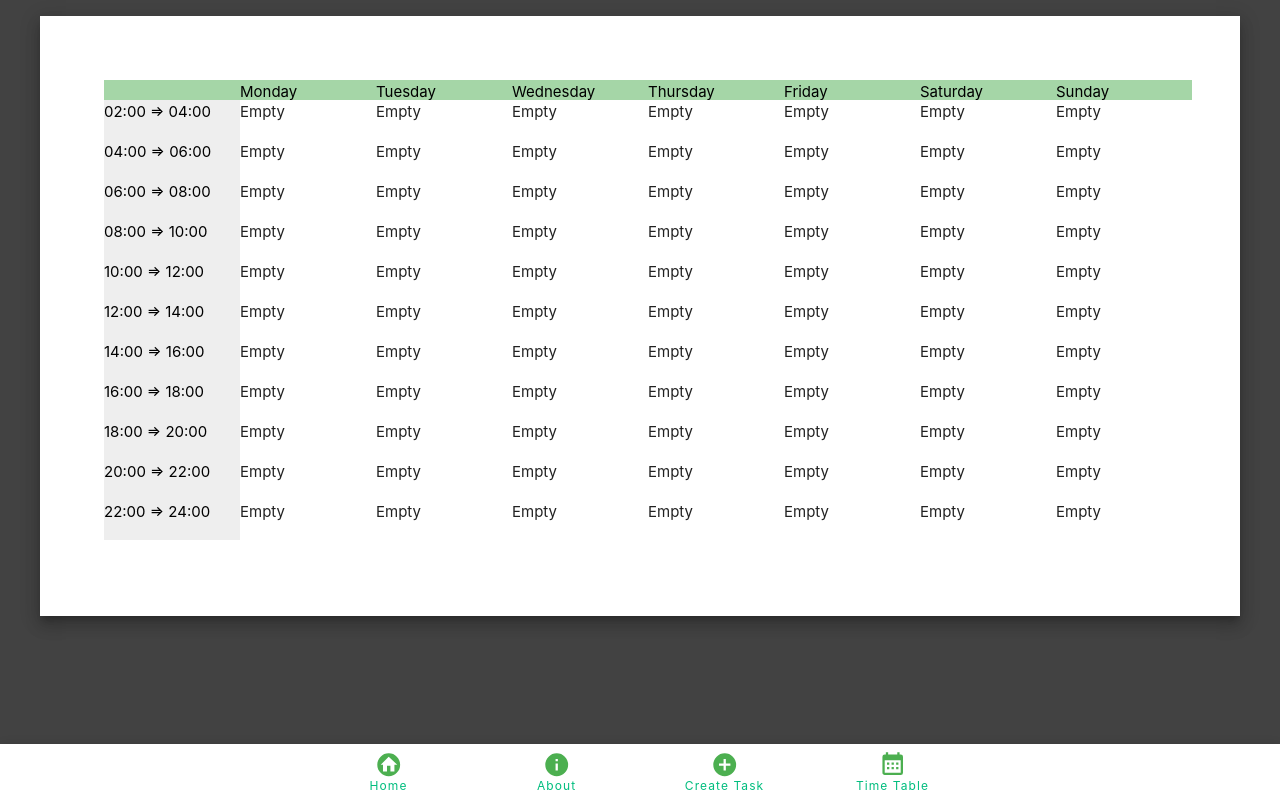
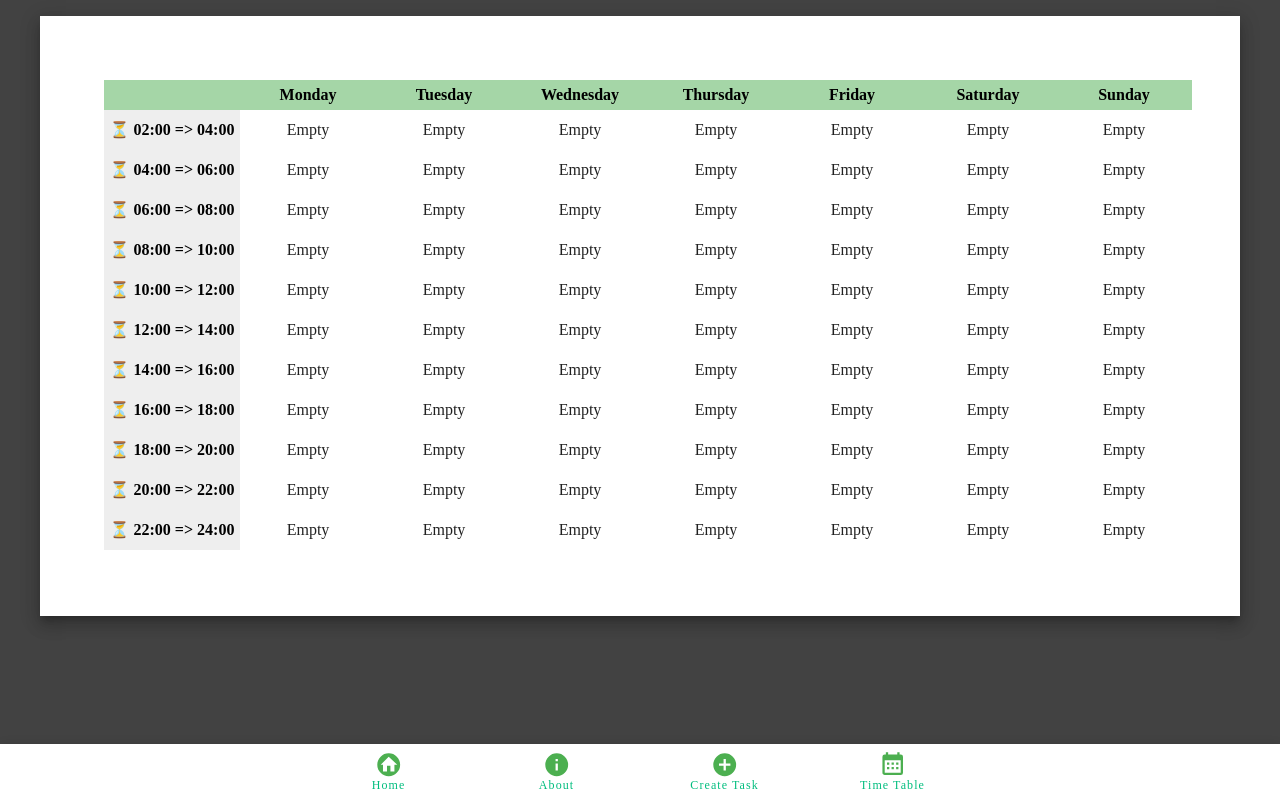
Before and after one commit to ntphuongthao/Web-Project-2, a Vue app: page /timetable in a window 1280 px wide. Built offline with nearby package versions, Linux system fonts and the light colour scheme.

Commit message:
Added styling

```diff
--- a/src/assets/base.css
+++ b/src/assets/base.css
@@ -49,7 +49,7 @@
     --color-text: var(--vt-c-text-dark-2);
   }
 }
-
+@import url("https://fonts.googleapis.com/css2?family=Hedvig+Letters+Serif:opsz@12..24&family=Raleway:wght@100;200;300;400;500;600;700;800;900&family=Roboto:wght@300&display=swap");
 *,
 *::before,
 *::after {
@@ -64,10 +64,7 @@ body {
   background: var(--color-background);
   transition: color 0.5s, background-color 0.5s;
   line-height: 1.6;
-  font-family: Inter, -apple-system, BlinkMacSystemFont, "Segoe UI", Roboto,
-    Oxygen, Ubuntu, Cantarell, "Fira Sans", "Droid Sans", "Helvetica Neue",
-    sans-serif;
-  font-size: 15px;
+  font-family: "Hedvig Letters Serif";
   text-rendering: optimizeLegibility;
   -webkit-font-smoothing: antialiased;
   -moz-osx-font-smoothing: grayscale;
--- a/src/views/TimeTableView.vue
+++ b/src/views/TimeTableView.vue
@@ -31,22 +31,35 @@ export default {
     <div class="container mt-16 ml-16">
       <v-row class="ma-0 pa-0">
         <v-col class="pa-0" v-for="(day, index) in daysOfWeek" :key="index">
-          <v-sheet color="green-lighten-3" :height="20">{{ day }}</v-sheet>
+          <v-sheet
+            class="d-flex justify-center align-center"
+            color="green-lighten-3"
+            :height="30"
+          >
+            <p class="font-weight-black">{{ day }}</p>
+          </v-sheet>
         </v-col>
       </v-row>
+
       <v-row
         class="ma-0 pa-0"
         v-for="rowIndex in 11"
         :key="rowIndex"
-        align="start"
+        align="center"
       >
         <v-col class="pa-0">
-          <v-sheet color="grey-lighten-3" :height="40">
-            {{ getTimeForRow(rowIndex) }}
+          <v-sheet
+            class="d-flex justify-center align-center font-weight-bold"
+            color="grey-lighten-3"
+            :height="40"
+          >
+            ⏳ {{ getTimeForRow(rowIndex) }}
           </v-sheet>
         </v-col>
         <v-col class="pa-0" v-for="n in 7" :key="n">
-          <v-sheet :height="40">Empty</v-sheet>
+          <v-sheet class="d-flex justify-center align-center" :height="40">
+            <p>Empty</p>
+          </v-sheet>
         </v-col>
       </v-row>
     </div>
```
